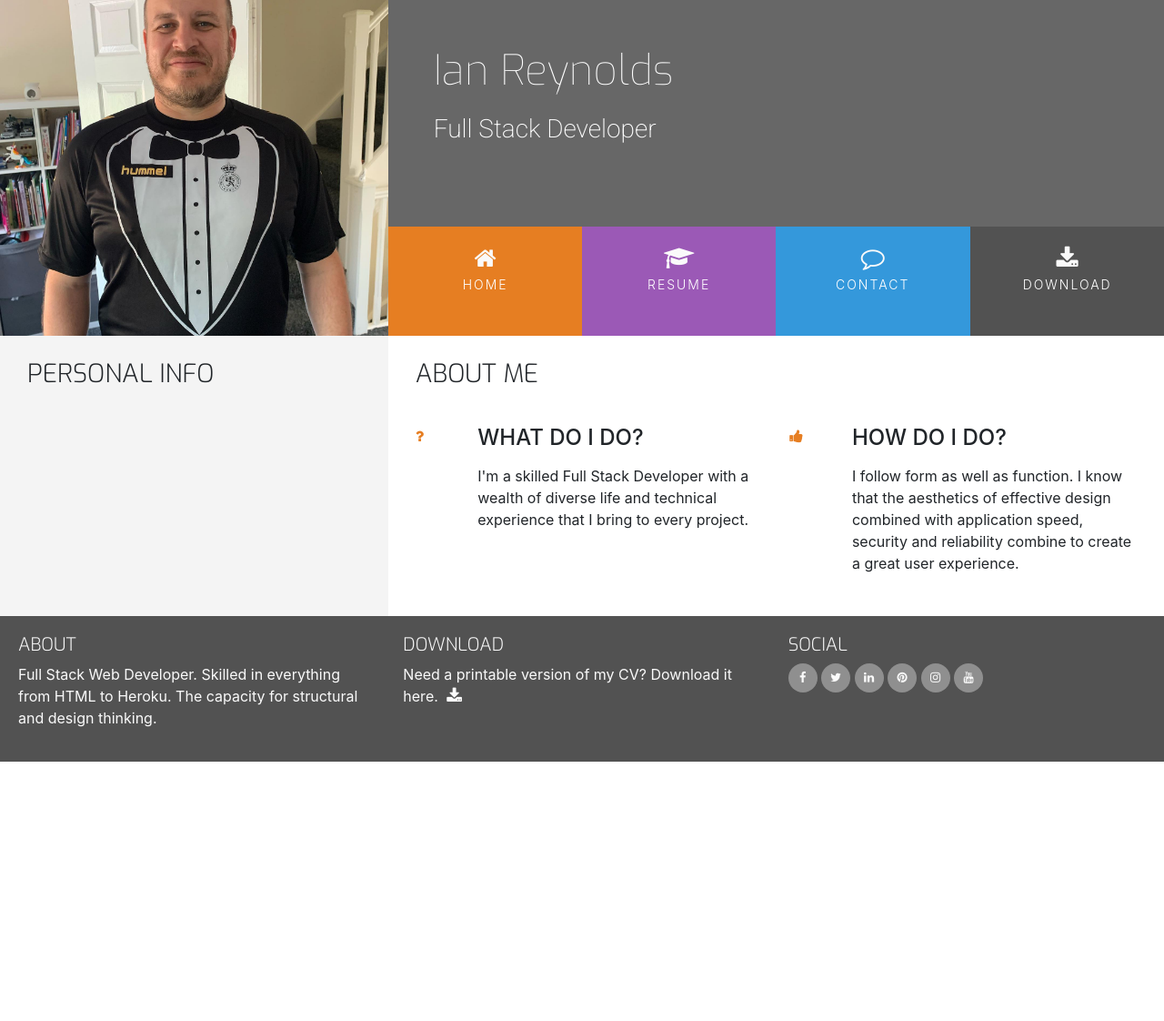
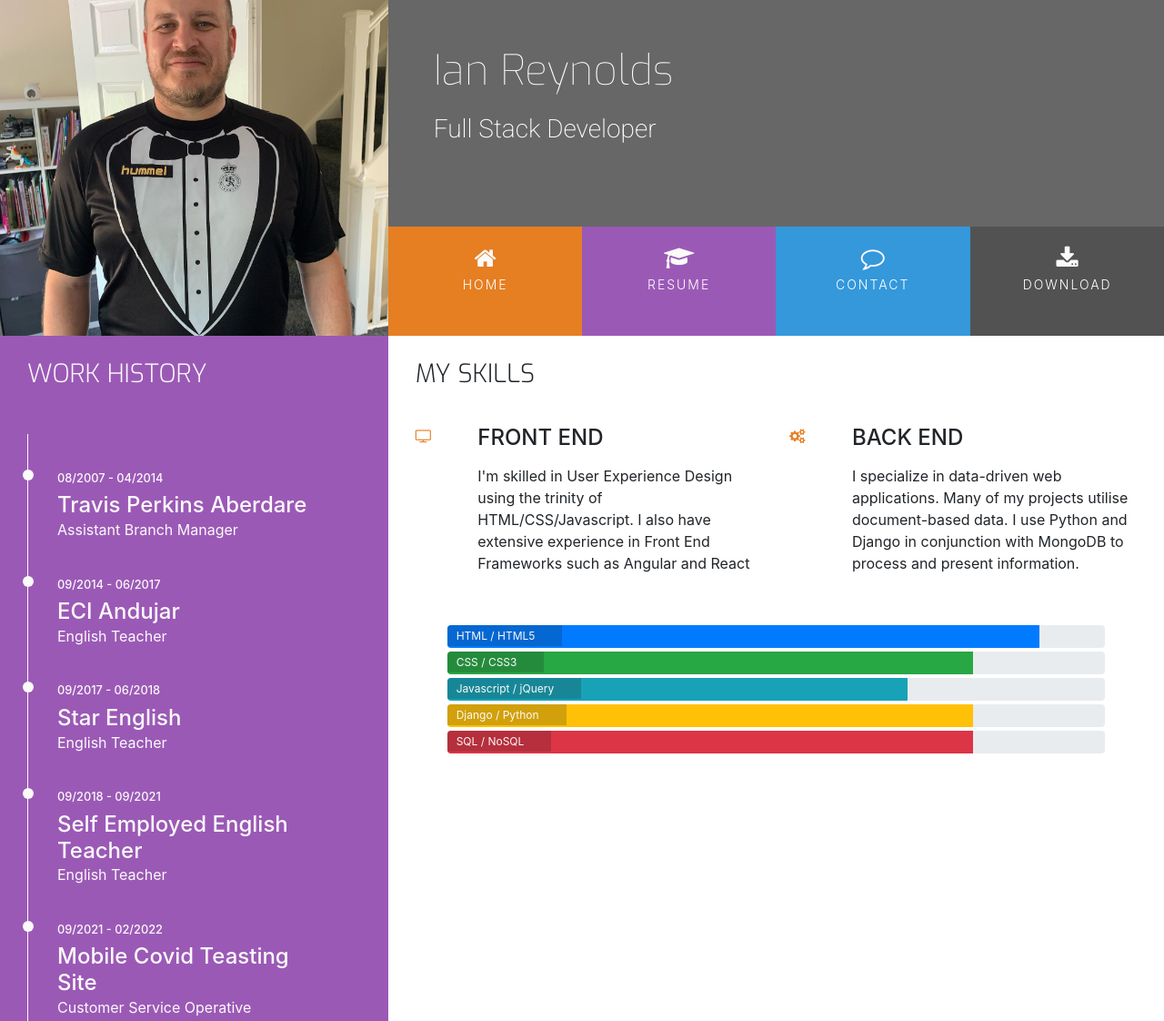
Before and after one commit to teamian27/usdresume, a plain HTML site: page resume.html in a window 1280 px wide. Shown: the top 1122 px of the page at 91% size. Before the commit the page ends 837 px from the top, so only its background shows below. Drawn offline with nearby package versions, Linux system fonts and the light colour scheme.

Commit message:
added resume.html content

```diff
--- a/assets/ccs/style.css
+++ b/assets/ccs/style.css
@@ -12,15 +12,23 @@
 .bg-color-personal-info {
     background-color: #f4f4f4;
 }
+
+.bg-color-work-history {
+    background-color: #9b59b6;
+}
+
 .ui-menu-color-home {
     background-color: #e67e22;
 }
+
 .ui-menu-color-resume {
     background-color: #9b59b6;
 }
+
 .ui-menu-color-contact {
     background-color: #3498db;
 }
+
 .ui-menu-color-download {
     background-color: #525252;
 }
@@ -55,6 +63,7 @@
         float: none;
     }
 
+    .history-heading,
     .section-heading {
         font-family: "Exo" , sans-serif;
         font-weight: 300;
@@ -253,3 +262,73 @@ header {
     position: relative;
     width: 60%;
  }
+
+ /* --------------------------Skills */
+
+ .progress {
+    position: relative;
+    height: 25px;
+    margin-bottom: 4px;
+ }
+
+ .progress-type {
+    position: absolute;
+    left: 0px;
+    font-weight: 400;
+    padding: 3px 30px 2px 10px;
+    color: #fafafa;
+    background-color: rgba(25, 25, 25, 0.2);
+ }
+
+ .progress-section {
+    margin: 40px 20px;
+ }
+
+/* --------------------------Work history */
+
+ .history-heading{
+    color: #fafafa;
+    margin-bottom: 50px;
+ }
+
+ .timeline-item{
+    padding: 4em 2em 0em 2em;
+    position: relative;
+    color: #fafafa;
+    border-left: 1px solid;
+ }
+
+ .timeline-item p {
+    padding: 0;
+    margin: 0;
+ }
+
+ .timeline-item:before {
+    content: attr(data-dates);
+    position: absolute;
+    left: 2.5em;
+    top: 3em;
+    display: block;
+    font-family: "Exo" sans-serif;
+    font-weight: 500;
+    font-size: 0.8em;
+    padding: 0;
+    margin: 0;
+ }
+
+ .timeline-item:after {
+    width: 12px;
+    height: 12px;
+    display: block;
+    top: 2.4em;
+    position: absolute;
+    left: -6px;
+    border-radius: 12px;
+    content: '';
+    background: #fafafa;
+
+
+ }
+ .history-items {
+    margin-bottom: 30px;
+ }
--- a/resume.html
+++ b/resume.html
@@ -52,33 +52,60 @@
     </header>
     <section class="container-fluid">
         <div class="row">
-            <div class="col-md-4 bg-color-personal-info section-column">
+            <div class="col-md-4 bg-color-work-history section-column">
                 <div class="row">
                     <div class="col-12">
-                        <h3 class="section-heading uppercase">
-                            Personal Info
+                        <h3 class="history-heading uppercase">
+                            Work History
                         </h3>
                     </div>
                 </div>
+                <div class="history-items">
+                <div class="timeline-item" data-dates="08/2007 - 04/2014">
+                    <h4>Travis Perkins Aberdare</h4>
+                    <p>Assistant Branch Manager</p>
+                </div>
+                <div class="timeline-item" data-dates="09/2014 - 06/2017">
+                    <h4>ECI Andujar</h4>
+                    <p>English Teacher</p>
+                </div>
+                <div class="timeline-item" data-dates="09/2017 - 06/2018">
+                    <h4>Star English</h4>
+                    <p>English Teacher</p>
+                </div>
+                <div class="timeline-item" data-dates="09/2018 - 09/2021">
+                    <h4>Self Employed English Teacher</h4>
+                    <p>English Teacher</p>
+                </div>
+                <div class="timeline-item" data-dates="09/2021 - 02/2022">
+                    <h4>Mobile Covid Teasting Site</h4>
+                    <p>Customer Service Operative</p>
+                </div>
+                <div class="timeline-item" data-dates="02/2021 - Now">
+                <h4>Multiheat Service LTD</h4>
+                <p>Procurement and Stock Control Manager</p>
+                </div>
+                </div>
 
             </div>
+
             <div class="col-md-8 bg-color-three-reasons section-column">
                 <div class="row">
                     <div class="col">
-                        <h3 class="section-heading uppercase">About Me</h3>
+                        <h3 class="section-heading uppercase">My Skills</h3>
                     </div>
                 </div>
                 <div class="row">
                     <div class="col-10 offset-1 offset-sm-0 col-sm-4 col-md-6">
                         <div class="row">
                             <div class="col-2">
-                                <i class="three-reasons-icon fa fa-question" aria-hidden="true"></i>
+                                <i class="three-reasons-icon fa fa-tv" aria-hidden="true"></i>
                             </div>
                             <div class="col-10">
-                                <h4 class="three-reasons-heading uppercase">What do I do?</h4>
+                                <h4 class="three-reasons-heading uppercase">Front End</h4>
                                 <p>
-                                    I'm a skilled Full Stack Developer with a wealth of diverse
-                                    life and technical experience that I bring to every project.
+                                    I'm skilled in User Experience Design using the trinity of HTML/CSS/Javascript. I also have extensive experience in
+                                    Front End Frameworks such as Angular and React
                                 </p>
                             </div>
                         </div>
@@ -86,19 +113,56 @@
                     <div class="col-10 offset-1 offset-sm-0 col-sm-4 col-md-6">
                         <div class="row">
                             <div class="col-2">
-                                <i class="three-reasons-icon fa fa-thumbs-up" aria-hidden="true"></i>
+                                <i class="three-reasons-icon fa fa-gears" aria-hidden="true"></i>
                             </div>
                             <div class="col-10">
-                                <h4 class="three-reasons-heading uppercase">How do I do?</h4>
+                                <h4 class="three-reasons-heading uppercase">Back End</h4>
                                 <p>
-                                    I follow form as well as function. I know that the aesthetics of effective design
-                                    combined with application speed,
-                                    security and reliability combine to create a great user experience.
+                                    I specialize in data-driven web applications. Many of my projects utilise document-based data. I use Python and Django
+                                    in conjunction with MongoDB to process and present information.
                                 </p>
                             </div>
                         </div>
                     </div>
 
+                </div>
+                <div class="row progress-section">
+                    <div class="col">
+                        <div class="progress">
+                           <div class="progress-bar" role="progressbar" aria-valuenow="90" aria-valuemin="0" aria-valuemax="100" style="width:90%">
+                               <span class="sr-only">90% complete</span>
+                        </div>
+                        <span class="progress-type">HTML / HTML5</span>
+                        </div>
+                        <div class="progress">
+                            <div class="progress-bar bg-success"  role="progressbar" aria-valuenow="80" aria-valuemin="0" aria-valuemax="100"
+                                style="width:80%">
+                                <span class="sr-only">80% complete</span>
+                            </div>
+                            <span class="progress-type">CSS / CSS3</span>
+                        </div>
+                        <div class="progress">
+                            <div class="progress-bar bg-info" role="progressbar" aria-valuenow="70" aria-valuemin="0" aria-valuemax="100"
+                                style="width:70%">
+                                <span class="sr-only">70% complete</span>
+                            </div>
+                            <span class="progress-type">Javascript / jQuery</span>
+                        </div>
+                        <div class="progress">
+                            <div class="progress-bar bg-warning" role="progressbar" aria-valuenow="80" aria-valuemin="0" aria-valuemax="100"
+                                style="width:80%">
+                                <span class="sr-only">80% complete</span>
+                            </div>
+                            <span class="progress-type">Django / Python</span>
+                        </div>
+                        <div class="progress">
+                            <div class="progress-bar bg-danger" role="progressbar" aria-valuenow="80" aria-valuemin="0" aria-valuemax="100"
+                                style="width:80%">
+                                <span class="sr-only">80% complete</span>
+                            </div>
+                            <span class="progress-type">SQL / NoSQL</span>
+                        </div>
+                    </div>
                 </div>
             </div>
         </div>
```
